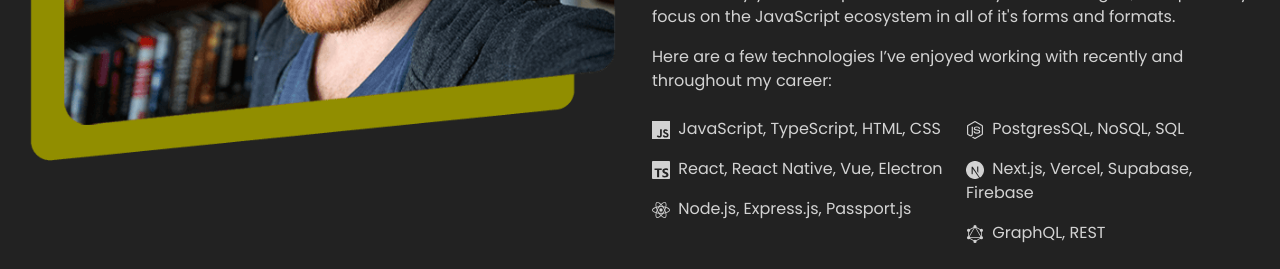
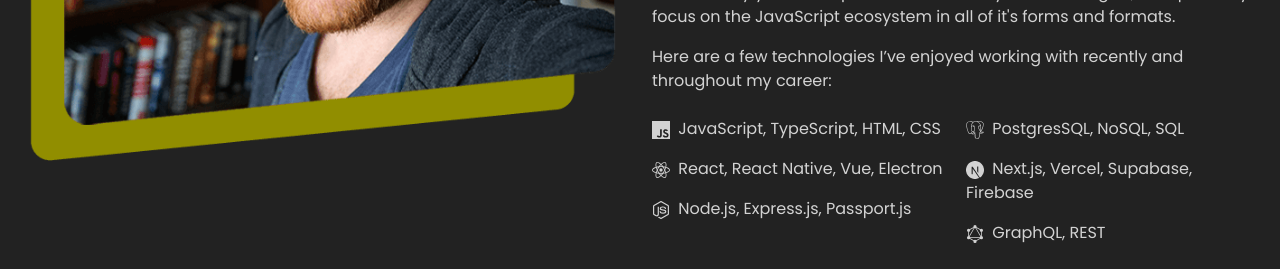
Before and after one commit to mediashane/portfolio-nextjs, a Next.js app: page / in a window 1280 px wide. Shown: the part 1140-1409 px from the top of the page. Built offline with nearby package versions, Linux system fonts and the light colour scheme.

Commit message:
updated icons for About skills

```diff
--- a/src/components/about/About.tsx
+++ b/src/components/about/About.tsx
@@ -10,6 +10,7 @@
     SiReact,
     SiNodedotjs,
     SiNextdotjs,
+    SiPostgresql
 } from "react-icons/si";
 
 export const About = () => {
@@ -47,13 +48,13 @@
                                         <SiJavascript fontSize={18} className="ms-0 mx-1" /> JavaScript, TypeScript, HTML, CSS
                                     </li>
                                     <li className={style.list_item}>
-                                        <SiTypescript fontSize={18} className="ms-0 mx-1" /> React, React Native, Vue, Electron
+                                        <SiReact fontSize={18} className="ms-0 mx-1" /> React, React Native, Vue, Electron
                                     </li>
                                     <li className={style.list_item}>
-                                        <SiReact fontSize={18} className="ms-0 mx-1" /> Node.js, Express.js, Passport.js
+                                        <SiNodedotjs fontSize={18} className="ms-0 mx-1" /> Node.js, Express.js, Passport.js
                                     </li>
                                     <li className={style.list_item}>
-                                        <SiNodedotjs fontSize={18} className="ms-0 mx-1" /> PostgresSQL, NoSQL, SQL
+                                        <SiPostgresql fontSize={18} className="ms-0 mx-1" /> PostgresSQL, NoSQL, SQL
                                     </li>
                                     <li className={style.list_item}>
                                         <SiNextdotjs fontSize={18} className="ms-0 mx-1" /> Next.js, Vercel, Supabase, Firebase
```
